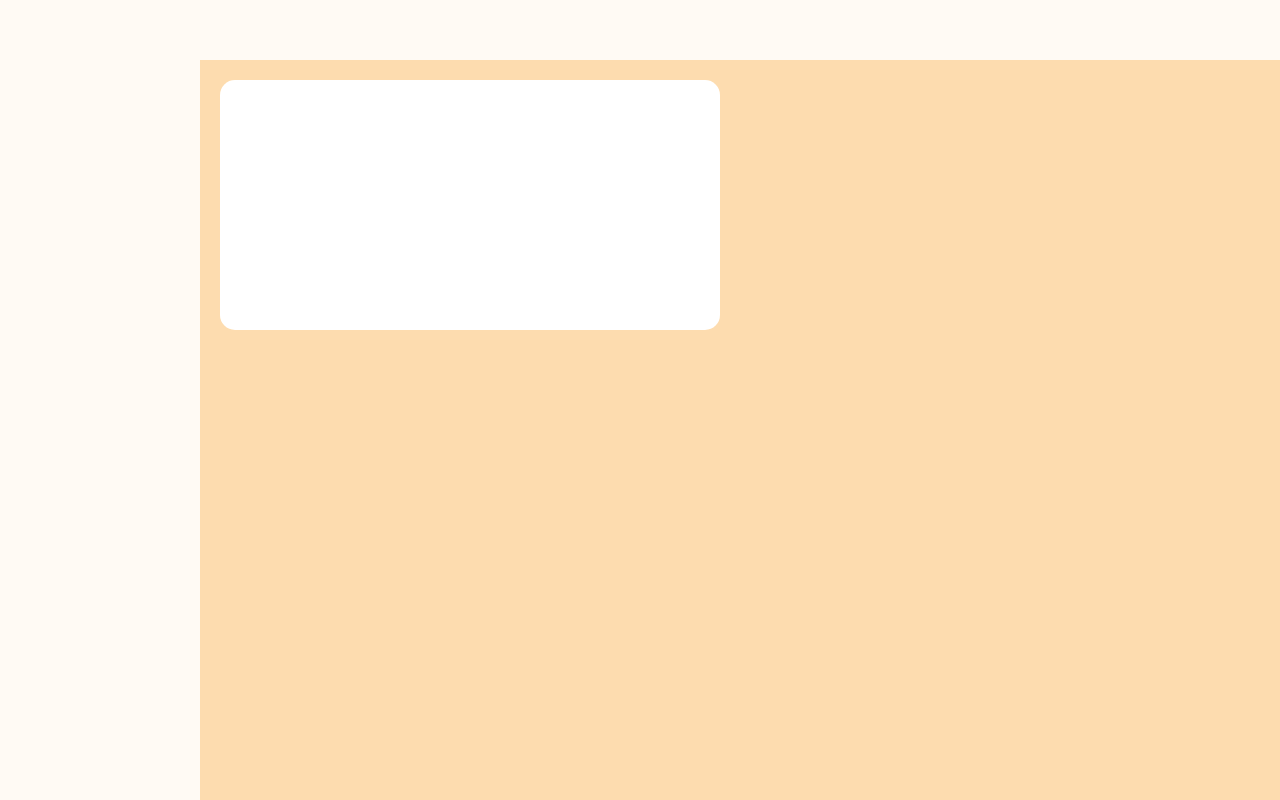
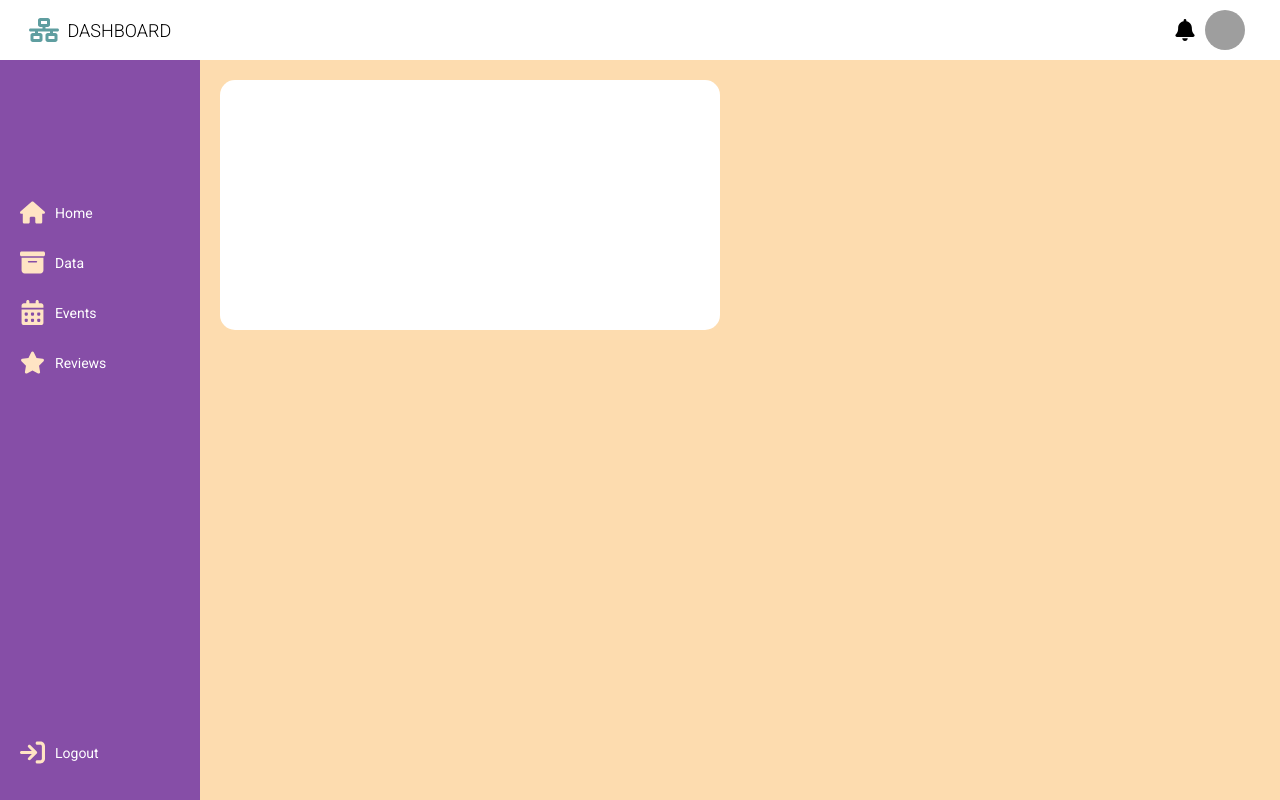
Before and after one commit to jasarevicedis/GoTravnik, an Angular app: page /admin in a window 1280 px wide. Built offline with nearby package versions, Linux system fonts and the light colour scheme; grey boxes are pictures that could not be loaded.

Commit message:
ADMIN: fixed problems with shared layout

```diff
--- a/src/app/admin/admin.component.html
+++ b/src/app/admin/admin.component.html
@@ -1,5 +1,5 @@
 <app-admin-header *ngIf="showHeader"></app-admin-header>
 <div class="main-window">
     <app-admin-sidebar *ngIf="showSidebar"></app-admin-sidebar>
-    <router-outlet></router-outlet>
+    <router-outlet (activate)="showHideNavSidebar($event)"></router-outlet>
 </div>
--- a/src/app/admin/admin.component.ts
+++ b/src/app/admin/admin.component.ts
@@ -1,5 +1,6 @@
 import { Component } from '@angular/core';
 import { NavigationStart, Router } from '@angular/router';
+import { AdminLoginpageComponent } from './pages/admin-loginpage/admin-loginpage.component';
 
 @Component({
   selector: 'app-admin',
@@ -7,25 +8,14 @@ import { NavigationStart, Router } from '@angular/router';
   styleUrls: ['./admin.component.scss']
 })
 export class AdminComponent {
-  showHeader: boolean = false;
-  showSidebar: boolean = false;
+  showHeader: boolean = true;
+  showSidebar: boolean = true;
 
   ngOnInit() {
   }
 
-  constructor(private router: Router) {
-  // on route change to '/login', set the variable showHead to false
-    router.events.forEach((event) => {
-      if (event instanceof NavigationStart) {
-        if (event['url'] == '/login') {
-          this.showHeader = false;
-          this.showSidebar = false;
-        } else {
-          // console.log("NU")
-          this.showHeader = true;
-          this.showSidebar = true;
-        }
-      }
-    });
+  showHideNavSidebar(event: any){
+    this.showHeader= !(event instanceof AdminLoginpageComponent);
+    this.showSidebar= !(event instanceof AdminLoginpageComponent);
   }
 }
```
